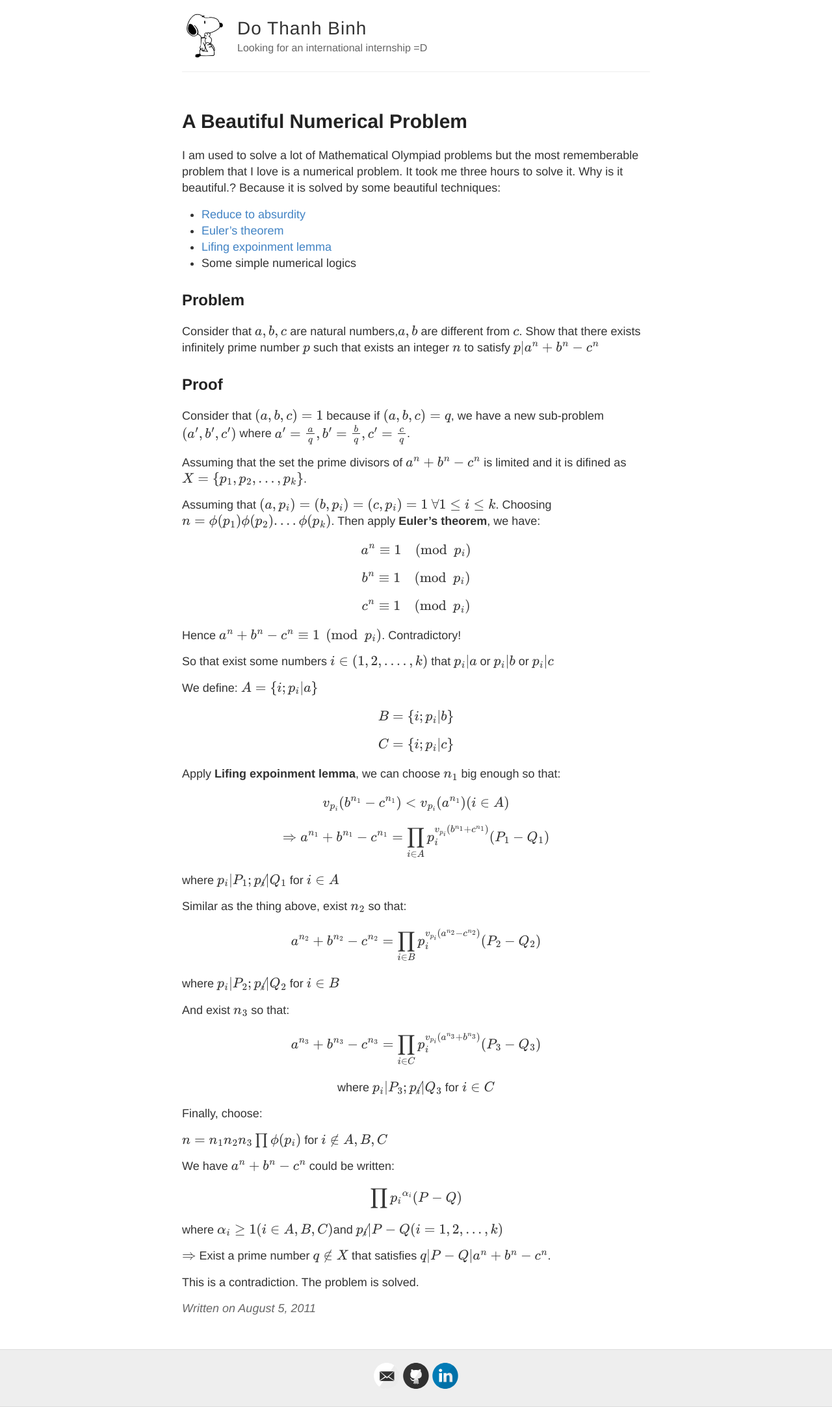
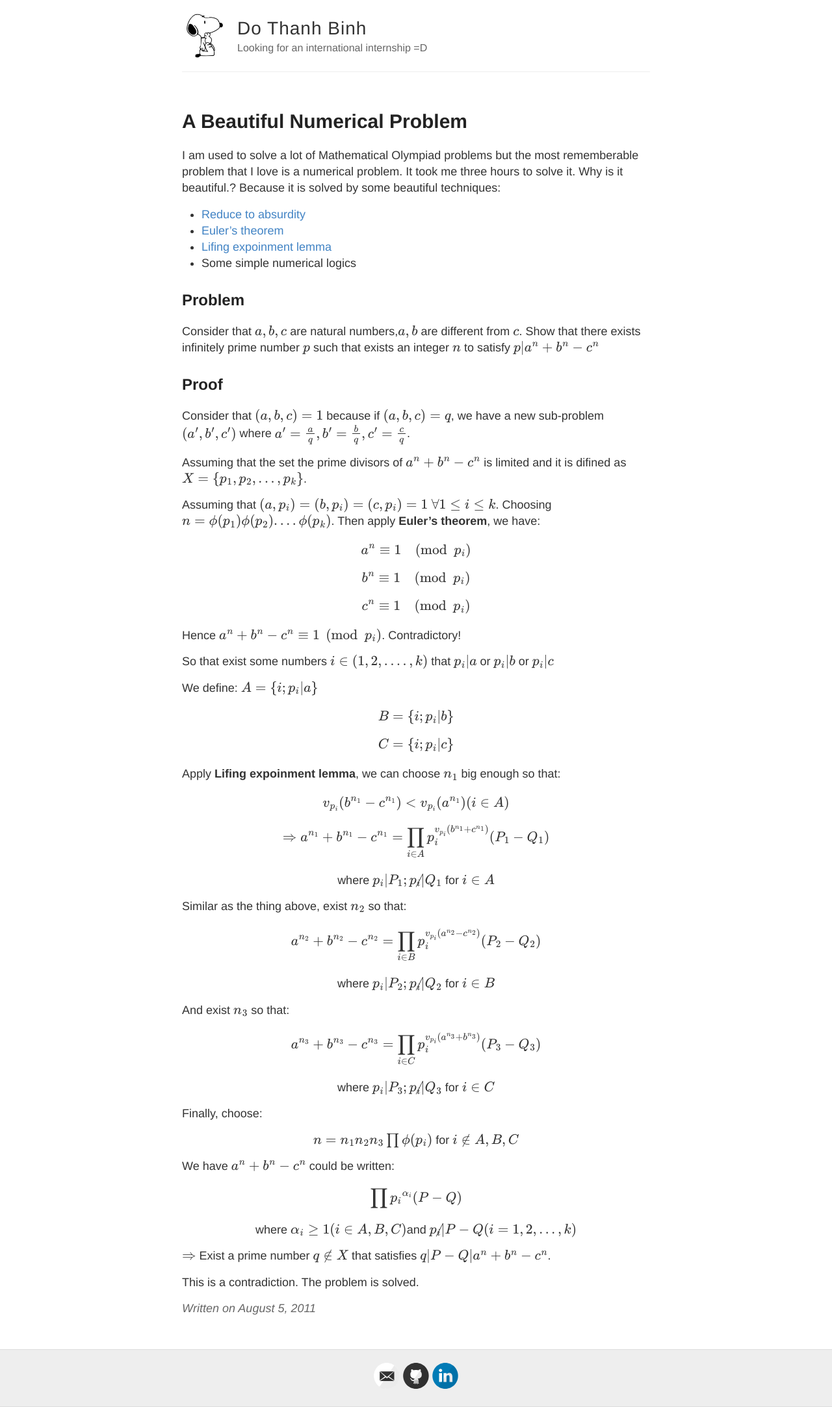
Before and after one commit to peace195/peace195.github.io, a Jekyll site: the page built from _posts/2011-08-05-a-beautiful-numerical-problem.md, in a window 1280 px wide. Shown: the whole page at 65% size. Built offline with Jekyll 4.4.1, drawn with Linux system fonts in a browser that asks for light colours; our own code applies the rules of GitHub Pages for plain Markdown files; formulas are drawn with MathJax 3.

Commit message:
fix align

```diff
--- a/_posts/2011-08-05-a-beautiful-numerical-problem.md
+++ b/_posts/2011-08-05-a-beautiful-numerical-problem.md
@@ -42,7 +42,7 @@ $$\Rightarrow a^{n_1}+b^{n_1}-c^{n_1}= \prod_{i \in A}p_i^{v_{p_i}(b^{n_1}+c^{n_
 
 where $$p_i | P_1 ; p_i \not| Q_1$$
 for $$i \in A$$
-
+{: style="text-align: center"}
 
 Similar as the thing above, exist $$n_2 $$ so that:
 
@@ -50,6 +50,7 @@ $$ a^{n_2}+b^{n_2}-c^{n_2}= \prod_{i \in B}p_i^{v_{p_i}(a^{n_2}-c^{n_2})}(P_2-Q_
 
 where $$p_i | P_2;p_i \not| Q_2$$
 for $$i \in B$$
+{: style="text-align: center"}
 
 And exist $$n_3 $$ so that:
 
@@ -61,7 +62,8 @@ for $$i \in C $$
 
 Finally, choose:
 
-$$n=n_1n_2n_3\prod\phi(p_i) $$ for $$i \not\in A,B,C$$
+$$n=n_1n_2n_3\prod\phi(p_i)$$ for $$i \not\in A,B,C$$
+{: style="text-align: center"}
 
 We have $$a^n+b^n-c^n $$ could be written:
 
@@ -69,6 +71,7 @@ $$\prod{p_i}^{\alpha_i}(P-Q)$$
 
 where $$\alpha_i \ge 1 (i \in A,B,C) $$and
 $$ p_i \not| P-Q (i=1,2,...,k)$$
+{: style="text-align: center"}
 
 $$\Rightarrow$$ Exist a prime number $$q \not\in X$$
 that satisfies $$q|P-Q|a^n+b^n-c^n$$.
```
